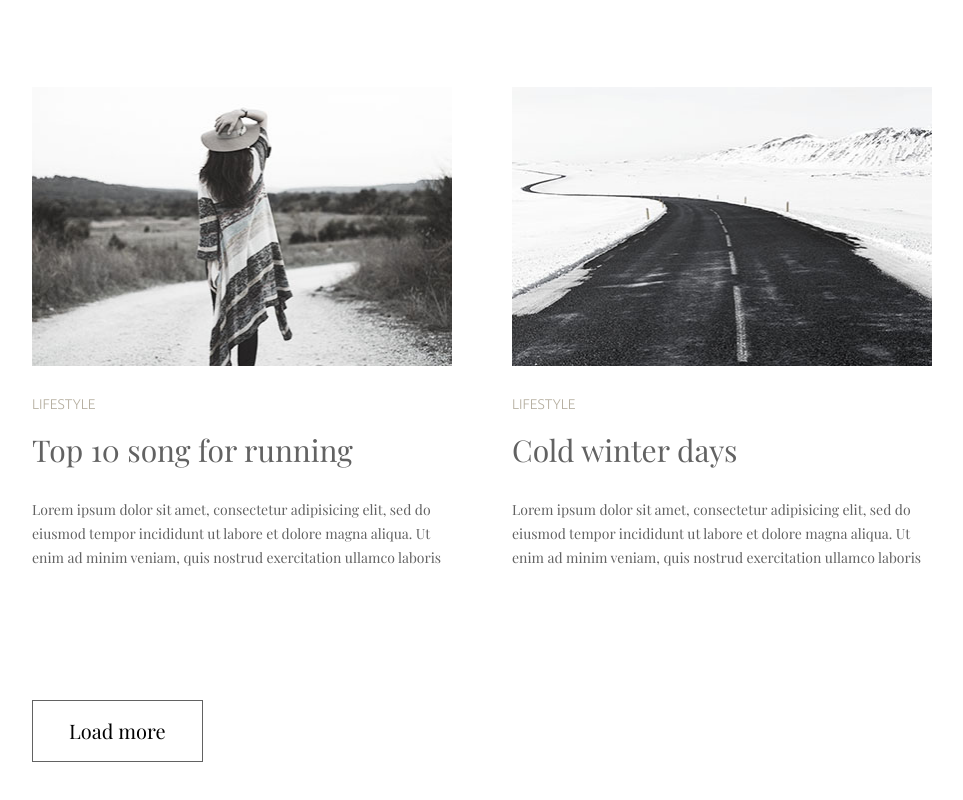
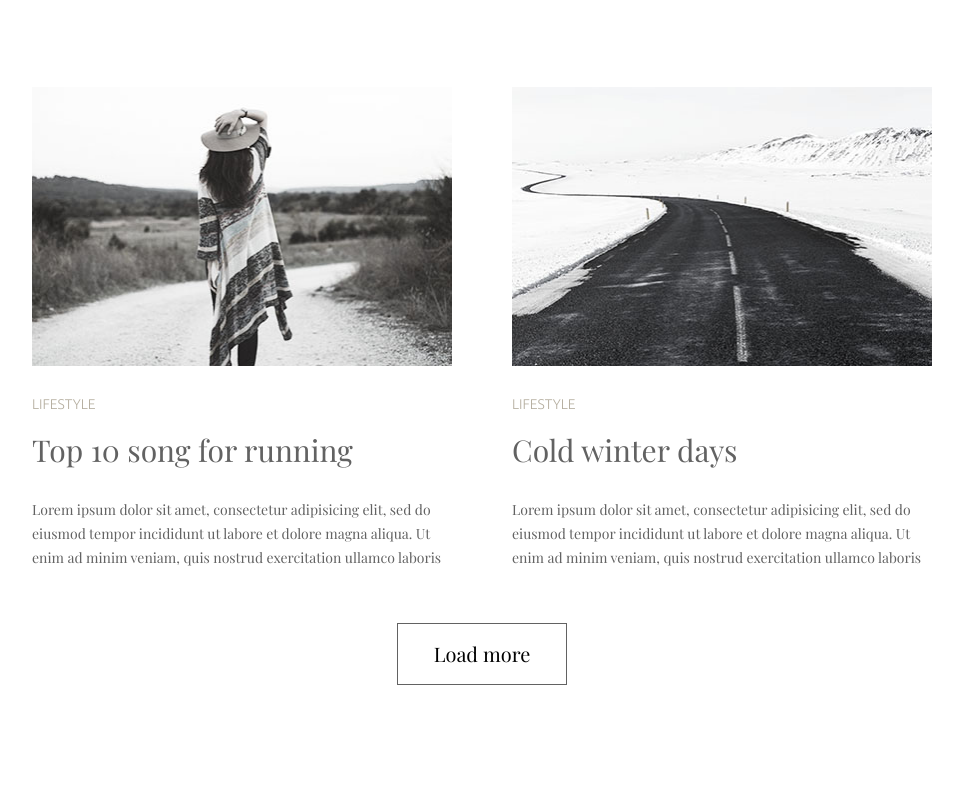
Before and after one commit to Oleh-Lee/goit-fe-course, a plain HTML site: page html-css/module-3/index.html in a window 1280 px wide. Shown: the part 1342-2142 px from the top of the page, without its empty margins (158-1121 px from the left). After the commit the page ends 2097 px from the top, so only its background shows below. Drawn offline with nearby package versions, Linux system fonts and the light colour scheme.

Commit message:
fixed 9\9 items

```diff
--- a/html-css/module-3/css/styles.css
+++ b/html-css/module-3/css/styles.css
@@ -95,24 +95,31 @@ section{
      line-height: 24px;
     padding-bottom: 0;
     margin: 0;
-    margin-bottom: 130px;
+
 }
-
+.text:not(:nth-last-child(-n+2)){
+    margin-bottom: 0;
+}
 .content-list{
     list-style: none;
     font-size: 0;
     padding: 0;
     margin: 0;
+    margin-bottom: 48px;
 }
 .content-item{
     display: inline-block;
     width: 420px;
+    margin-bottom: 130px;
+}
+.content-item:nth-last-child(-n + 3){
+    margin-bottom: 0;
 }
 .content-item:not(:nth-child(2n)){
     margin-right: 60px;
 }
 .load-more{
-    margin: 0;
+    margin: 0 auto;
     padding: 18px 36px;
     font-size: 20px;
     line-height: 24px;
@@ -120,6 +127,7 @@ section{
     border: 1px solid #626262;
     cursor: pointer;
     display: block;
+
 
 }
 .section{
```
